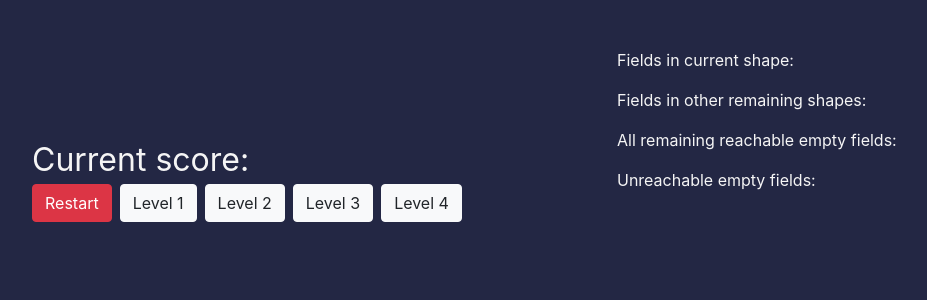
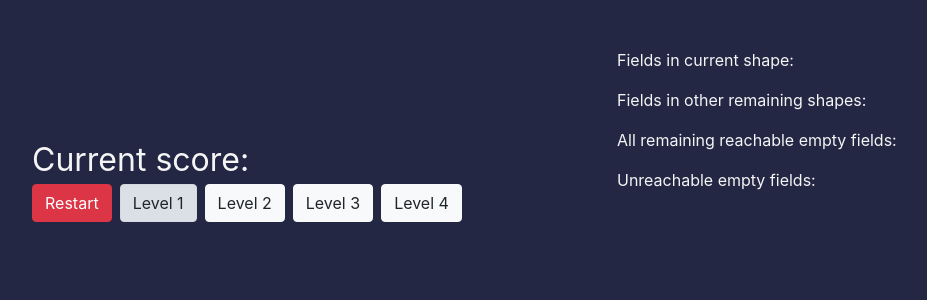
Before and after one commit to svagier/fits-ai, a Flask app: page / in a window 1280 px wide. Shown: the top 300 px of the page, without its empty margins (38-965 px from the left). Run offline with Flask 2, Linux system fonts and the light colour scheme; some libraries are stand-ins or nearby versions.

Commit message:
Improve button display

```diff
--- a/frontend/static/helper_functions.js
+++ b/frontend/static/helper_functions.js
@@ -301,3 +301,8 @@ function changeToBoardNumber(board_number) {
     board_post_path += '1'      //  default board is 1
   $.post(board_post_path)
 }
+
+function markActive(button) {
+  $('.level-button').removeClass('active');
+  button.classList.add("active");
+}
--- a/frontend/static/styles.css
+++ b/frontend/static/styles.css
@@ -1,7 +1,7 @@
 :root {
     /* all variables should be changed here: */
     --empty-bg: grey;
-    --taken-bg: #2B252C;
+    --taken-bg: #074610;
     --taken-current-bg: green;
     --extra-empty-bg: 'inherit';
     --plus-bg: gainsboro;
--- a/frontend/templates/index.html
+++ b/frontend/templates/index.html
@@ -25,10 +25,10 @@
                 </div>
                 <div class="row">
                     <button type="button" class="btn btn-danger mr-2" onclick="restartGame()">Restart</button>
-                    <button type="button" class="btn btn-light mr-2" onclick="changeToBoardNumber(1)">Level 1</button>
-                    <button type="button" class="btn btn-light mr-2" onclick="changeToBoardNumber(2)">Level 2</button>
-                    <button type="button" class="btn btn-light mr-2" onclick="changeToBoardNumber(3)">Level 3</button>
-                    <button type="button" class="btn btn-light" onclick="changeToBoardNumber(4)">Level 4</button>
+                    <button type="button" class="btn btn-light mr-2 level-button active" onclick="changeToBoardNumber(1); markActive(this);">Level 1</button>
+                    <button type="button" class="btn btn-light mr-2 level-button" onclick="changeToBoardNumber(2); markActive(this);">Level 2</button>
+                    <button type="button" class="btn btn-light mr-2 level-button" onclick="changeToBoardNumber(3); markActive(this);">Level 3</button>
+                    <button type="button" class="btn btn-light level-button" onclick="changeToBoardNumber(4); markActive(this);">Level 4</button>
 
                 </div>
             </div>
```
